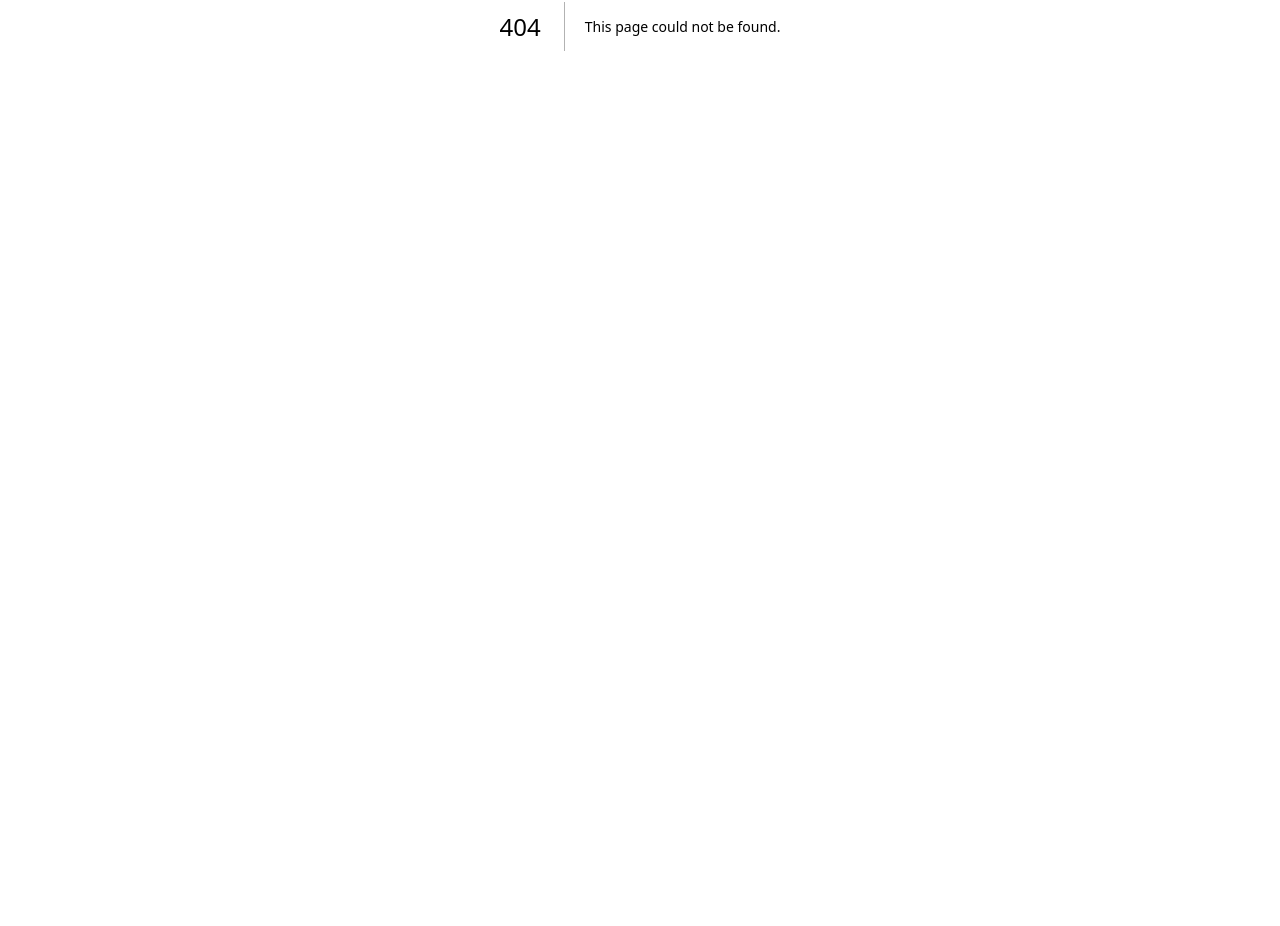
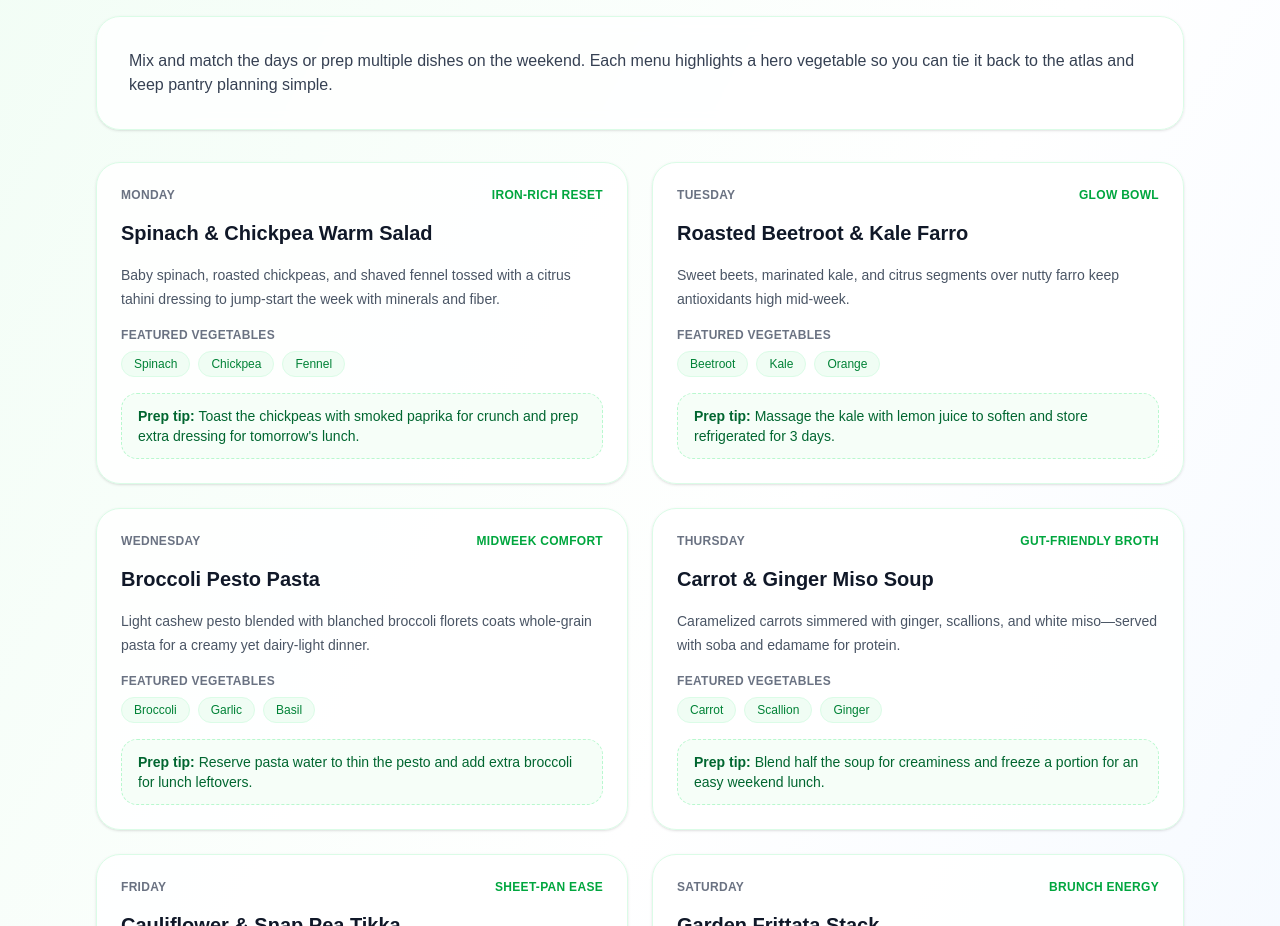
Before and after one commit to Yxggla/vegetable-web, a Next.js app: page /recipes in a window 1280 px wide. Before the commit this address had no page. Shown: the part 374-1300 px from the top of the page. Before the commit the page ends 800 px from the top, so only its background shows below. Built offline with nearby package versions, Linux system fonts and the light colour scheme.

Commit message:
Replace commented-out navigation items with a new 'Recipes' item in primaryNavItems for improved navigation clarity.

```diff
--- /dev/null
+++ b/src/app/recipes/page.tsx
@@ -0,0 +1,61 @@
+import { ModulePageShell } from "@/components/layout/ModulePageShell";
+import { weeklyRecipes } from "@/data/recipes";
+
+export const metadata = {
+	title: "Weekly Recipes",
+	description: "Seven nourishing plant-forward recipes to keep your week balanced.",
+};
+
+export default function RecipesPage() {
+	return (
+		<ModulePageShell
+			title="Weekly vegetable recipes"
+			description="Plan seven days of nutrient-dense dishes curated from seasonal produce. Each card includes a theme, spotlight dish, and quick prep tip."
+		>
+			<section className="py-20">
+				<div className="mx-auto grid max-w-6xl gap-8 px-4 sm:px-6 lg:px-8">
+					<div className="rounded-3xl border border-green-100 bg-white/80 p-8 text-sm text-gray-600 shadow-sm backdrop-blur">
+						<p className="text-base text-gray-700">
+							Mix and match the days or prep multiple dishes on the weekend. Each menu highlights a hero vegetable so you can tie it back to the atlas and keep pantry planning simple.
+						</p>
+					</div>
+					<div className="grid gap-6 md:grid-cols-2">
+						{weeklyRecipes.map((recipe) => (
+							<article
+								key={recipe.dow}
+								className="flex flex-col space-y-4 rounded-3xl border border-green-100 bg-white/90 p-6 shadow-sm transition hover:-translate-y-1 hover:border-green-200 hover:shadow-md"
+							>
+								<div className="flex items-center justify-between text-xs font-semibold uppercase tracking-wide text-gray-500">
+									<span>{recipe.dow}</span>
+									<span className="text-green-600">{recipe.theme}</span>
+								</div>
+								<h3 className="text-xl font-semibold text-gray-900">
+									{recipe.spotlight}
+								</h3>
+								<p className="text-sm leading-6 text-gray-600">{recipe.description}</p>
+								<div>
+									<p className="text-xs font-semibold uppercase tracking-wide text-gray-500">
+										Featured vegetables
+									</p>
+									<ul className="mt-2 flex flex-wrap gap-2 text-xs">
+										{recipe.featuredVegetables.map((veg) => (
+											<li
+												key={veg}
+												className="rounded-full border border-green-100 bg-green-50 px-3 py-1 font-medium text-green-700"
+											>
+												{veg}
+											</li>
+										))}
+									</ul>
+								</div>
+								<div className="rounded-2xl border border-dashed border-green-200 bg-green-50/60 px-4 py-3 text-sm text-green-800">
+									<strong className="font-semibold">Prep tip:</strong> {recipe.tips}
+								</div>
+							</article>
+						))}
+					</div>
+				</div>
+			</section>
+		</ModulePageShell>
+	);
+}
--- a/src/components/navigation/navItems.ts
+++ b/src/components/navigation/navItems.ts
@@ -7,9 +7,6 @@ export const primaryNavItems: NavItem[] = [
 	{ href: "/", label: "Home" },
 	{ href: "/vegetables", label: "Vegetables" },
 	{ href: "/about", label: "About" },
-	// { href: "/technology", label: "Technology" },
-	// { href: "/impact", label: "Impact" },
-	// { href: "/products", label: "Products" },
-	// { href: "/testimonials", label: "Testimonials" },
+	{ href: "/recipes", label: "Recipes" },
 	{ href: "/contact", label: "Contact" },
 ];
--- /dev/null
+++ b/src/data/recipes.ts
@@ -0,0 +1,74 @@
+export type WeeklyRecipe = {
+	dow: string;
+	theme: string;
+	spotlight: string;
+	description: string;
+	featuredVegetables: string[];
+	tips: string;
+};
+
+export const weeklyRecipes: WeeklyRecipe[] = [
+	{
+		dow: "Monday",
+		theme: "Iron-rich reset",
+		spotlight: "Spinach & Chickpea Warm Salad",
+		description:
+			"Baby spinach, roasted chickpeas, and shaved fennel tossed with a citrus tahini dressing to jump-start the week with minerals and fiber.",
+		featuredVegetables: ["Spinach", "Chickpea", "Fennel"],
+		tips: "Toast the chickpeas with smoked paprika for crunch and prep extra dressing for tomorrow's lunch.",
+	},
+	{
+		dow: "Tuesday",
+		theme: "Glow bowl",
+		spotlight: "Roasted Beetroot & Kale Farro",
+		description:
+			"Sweet beets, marinated kale, and citrus segments over nutty farro keep antioxidants high mid-week.",
+		featuredVegetables: ["Beetroot", "Kale", "Orange"],
+		tips: "Massage the kale with lemon juice to soften and store refrigerated for 3 days.",
+	},
+	{
+		dow: "Wednesday",
+		theme: "Midweek comfort",
+		spotlight: "Broccoli Pesto Pasta",
+		description:
+			"Light cashew pesto blended with blanched broccoli florets coats whole-grain pasta for a creamy yet dairy-light dinner.",
+		featuredVegetables: ["Broccoli", "Garlic", "Basil"],
+		tips: "Reserve pasta water to thin the pesto and add extra broccoli for lunch leftovers.",
+	},
+	{
+		dow: "Thursday",
+		theme: "Gut-friendly broth",
+		spotlight: "Carrot & Ginger Miso Soup",
+		description:
+			"Caramelized carrots simmered with ginger, scallions, and white miso—served with soba and edamame for protein.",
+		featuredVegetables: ["Carrot", "Scallion", "Ginger"],
+		tips: "Blend half the soup for creaminess and freeze a portion for an easy weekend lunch.",
+	},
+	{
+		dow: "Friday",
+		theme: "Sheet-pan ease",
+		spotlight: "Cauliflower & Snap Pea Tikka",
+		description:
+			"Yogurt-marinated cauliflower florets roast alongside snap peas and cherry tomatoes for a fast, spice-forward supper.",
+		featuredVegetables: ["Cauliflower", "Snap pea", "Tomato"],
+		tips: "Serve over brown basmati and save leftovers for a Friday night wrap.",
+	},
+	{
+		dow: "Saturday",
+		theme: "Brunch energy",
+		spotlight: "Garden Frittata Stack",
+		description:
+			"Eggplant, kale, and cherry tomatoes bake into a tall frittata slice paired with garlicky yogurt and herbs.",
+		featuredVegetables: ["Eggplant", "Kale", "Tomato"],
+		tips: "Bake in a square pan and portion for grab-and-go breakfasts.",
+	},
+	{
+		dow: "Sunday",
+		theme: "Batch-prep bowls",
+		spotlight: "Legume & Allium Power Bowl",
+		description:
+			"Chickpeas, roasted garlic, and charred scallions over quinoa with pickled carrot ribbons and tahini drizzle—perfect for Monday meal prep.",
+		featuredVegetables: ["Chickpea", "Garlic", "Scallion", "Carrot"],
+		tips: "Pickle extra carrots and store grains separately to keep textures fresh.",
+	},
+];
```
